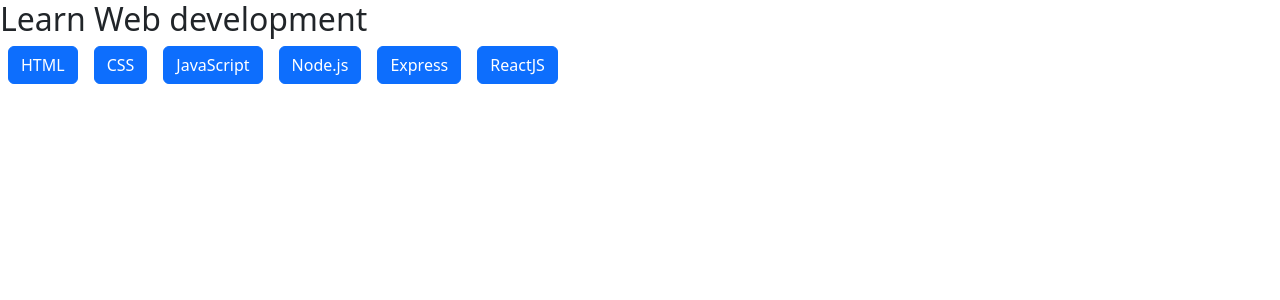
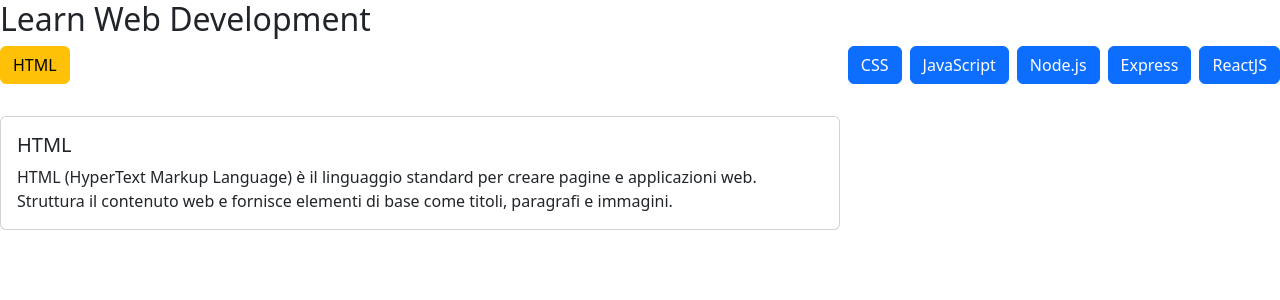
Before and after one commit to Michecosa/react-use-state, a React (Vite) app: page / in a window 1280 px wide. Both pictures are taken after a click on the button "HTML". Shown: the top 300 px of the page. Built offline with nearby package versions, Linux system fonts and the light colour scheme.

Commit message:
Add useState to handle opening the description of the selected button

```diff
--- a/src/components/FAQ.jsx
+++ b/src/components/FAQ.jsx
@@ -1,14 +1,34 @@
+import { useState } from "react";
+
 export default function FAQ({ item }) {
-  console.log("FAQ renderizzato", item);
+  const [open, setAperta] = useState(null);
+
+  function toggleFaq(id) {
+    setAperta(open === id ? null : id);
+  }
 
   return (
     <div>
-      <h2>Learn Web development</h2>
-      <div className="d-flex">
+      <h2>Learn Web Development</h2>
+
+      <div className="d-flex gap-2">
         {item.map((element) => (
-          <button key={element.id} className="btn btn-primary mx-2">
-            {element.title}
-          </button>
+          <div key={element.id} className="mb-3">
+            <button
+              className={`mb-4 btn ${
+                open === element.id ? "btn-warning" : "btn-primary"
+              }`}
+              onClick={() => toggleFaq(element.id)}
+            >
+              {element.title}
+            </button>
+            {open === element.id && (
+              <div className="card p-3 mt-2">
+                <h5>{element.title}</h5>
+                <div>{element.description}</div>
+              </div>
+            )}
+          </div>
         ))}
       </div>
     </div>
```
